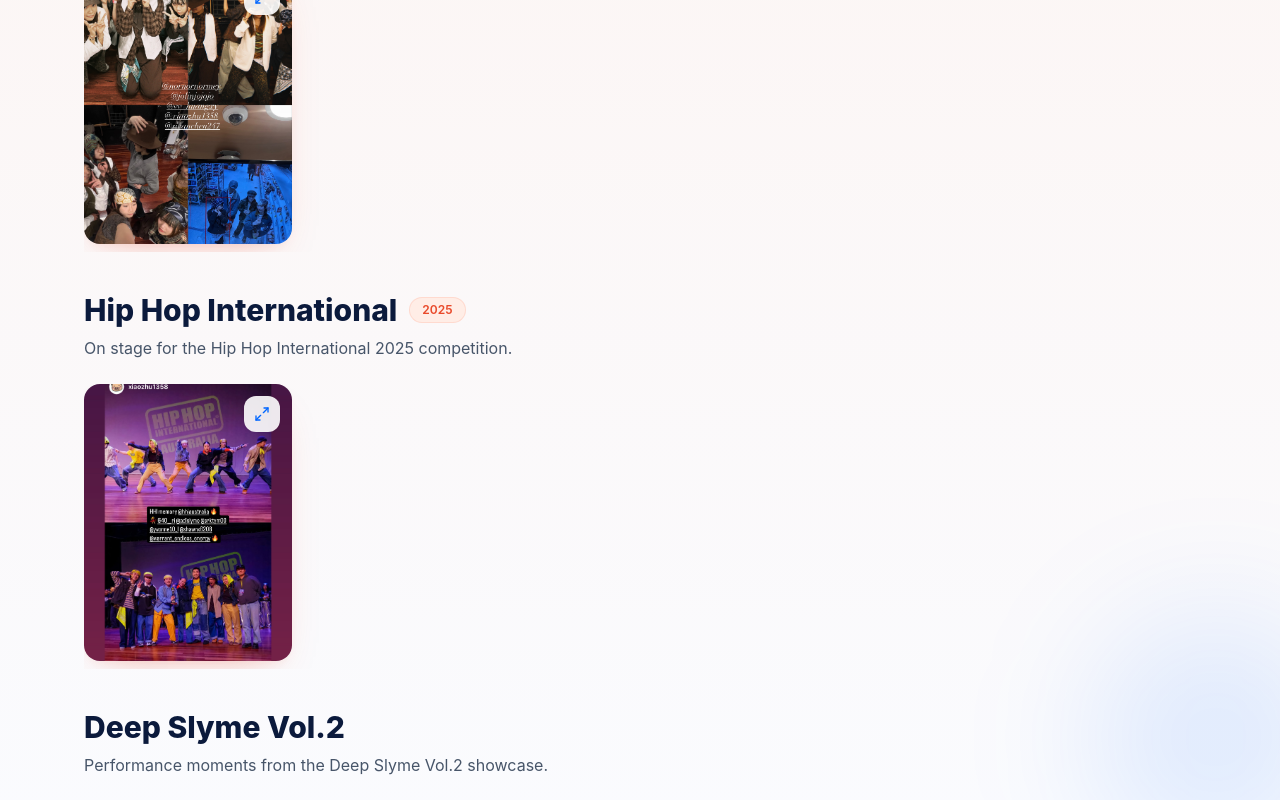
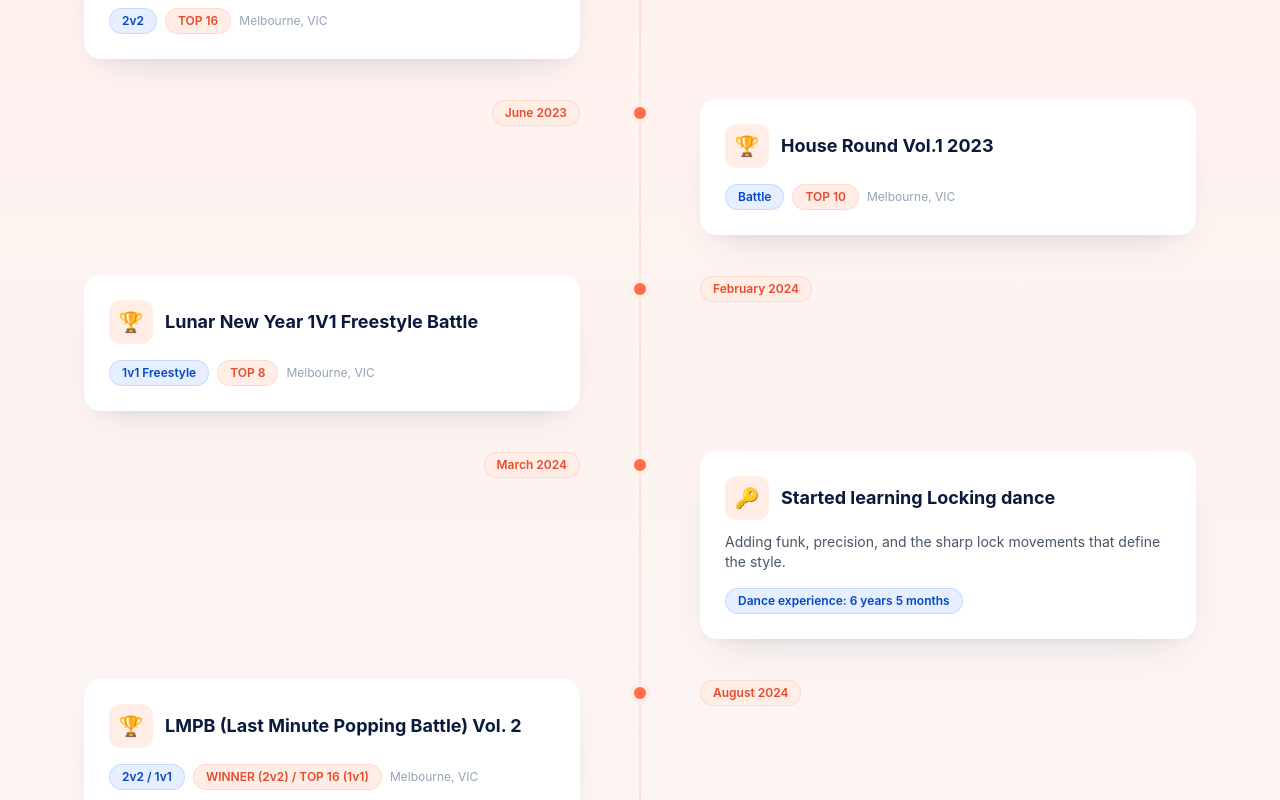
Before and after one commit to warranttsai/portfolio-software-engineer, a React (Vite) app: page / in a window 1280 px wide. Shown: the part 6900-7700 px from the top of the page. Built offline with nearby package versions, Linux system fonts and the light colour scheme.

Commit message:
feat: update the dance journey timeline

```diff
--- a/src/App.tsx
+++ b/src/App.tsx
@@ -23,7 +23,6 @@ import { ScrollableGallery } from "@/components/ui/scrollable-gallery";
 import { PreviewImage } from "@/components/ui/preview-image";
 import {
   certifications,
-  danceBirthDate,
   danceIntro,
   danceShowcases,
   danceStartDate,
@@ -115,7 +114,6 @@ function App() {
   }, []);
 
   const danceStart = new Date(danceStartDate);
-  const birthDate = new Date(danceBirthDate);
   const danceExperience = formatDuration(durationBetween(danceStart, now));
 
   return (
@@ -581,7 +579,6 @@ function App() {
               const experience = formatDuration(
                 durationBetween(danceStart, milestoneDate),
               );
-              const age = formatDuration(durationBetween(birthDate, milestoneDate));
               return (
                 <motion.article
                   key={`${milestone.title}-${milestone.date}`}
@@ -618,6 +615,18 @@ function App() {
                         </span>
                         <h3 className="text-lg font-bold">{milestone.title}</h3>
                       </div>
+                      {milestone.kind === "battle" ? (
+                        <div className="mt-4 flex flex-wrap gap-2">
+                          {milestone.category ? <Chip>{milestone.category}</Chip> : null}
+                          {milestone.result ? <Chip coral>{milestone.result}</Chip> : null}
+                          {milestone.location ? (
+                            <span className="inline-flex items-center text-xs text-slate-400">
+                              {milestone.location}
+                            </span>
+                          ) : null}
+                        </div>
+                      ) : (
+                        <>
                           {milestone.description ? (
                             <p className="mt-3 text-sm text-slate-600">
                               {milestone.description}
@@ -625,8 +634,9 @@ function App() {
                           ) : null}
                           <div className="mt-4 flex flex-wrap gap-2">
                             <Chip>Dance experience: {experience}</Chip>
-                        <Chip coral>Age: {age}</Chip>
                           </div>
+                        </>
+                      )}
                     </div>
                   </div>
                 </motion.article>
--- a/src/content/portfolio.ts
+++ b/src/content/portfolio.ts
@@ -296,15 +296,11 @@ export type DanceMilestone = {
   title: string;
   description?: string;
   current?: boolean;
-};
-
-export type DanceBattle = {
-  year: number;
-  month: string;
-  title: string;
-  category: string;
-  result: string;
-  location: string;
+  /** "battle" entries render with category/result/location instead of a description. */
+  kind?: "milestone" | "battle";
+  category?: string;
+  result?: string;
+  location?: string;
 };
 
 // Anchor dates that drive every dynamic duration on the page.
@@ -334,11 +330,121 @@ export const danceTimeline: DanceMilestone[] = [
     description: "New city, new scenes. Exposed to House dance, Hip-hop dance, and styles beyond what I knew.",
   },
   {
+    date: "2022-01-01",
+    label: "2022",
+    emoji: "🏆",
+    title: "Popping Nation VIC 2022 (Team LUGIA)",
+    kind: "battle",
+    category: "Team Battle",
+    result: "RUNNER-UP",
+    location: "Melbourne, VIC",
+  },
+  {
+    date: "2022-01-02",
+    label: "2022",
+    emoji: "🏆",
+    title: "Real Funk Vol.1",
+    kind: "battle",
+    category: "1v1",
+    result: "TOP 16",
+    location: "Melbourne, VIC",
+  },
+  {
+    date: "2022-01-03",
+    label: "2022",
+    emoji: "🏆",
+    title: "Real Funk Vol.1.5",
+    kind: "battle",
+    category: "2v2",
+    result: "TOP 8",
+    location: "Melbourne, VIC",
+  },
+  {
+    date: "2022-01-04",
+    label: "2022",
+    emoji: "🏆",
+    title: "Uni Session",
+    kind: "battle",
+    category: "2v2",
+    result: "TOP 16",
+    location: "Melbourne, VIC",
+  },
+  {
+    date: "2023-06-01",
+    label: "June 2023",
+    emoji: "🏆",
+    title: "House Round Vol.1 2023",
+    kind: "battle",
+    category: "Battle",
+    result: "TOP 10",
+    location: "Melbourne, VIC",
+  },
+  {
+    date: "2024-02-01",
+    label: "February 2024",
+    emoji: "🏆",
+    title: "Lunar New Year 1V1 Freestyle Battle",
+    kind: "battle",
+    category: "1v1 Freestyle",
+    result: "TOP 8",
+    location: "Melbourne, VIC",
+  },
+  {
     date: "2024-03-01",
     label: "March 2024",
     emoji: "🔑",
     title: "Started learning Locking dance",
     description: "Adding funk, precision, and the sharp lock movements that define the style.",
+  },
+  {
+    date: "2024-08-01",
+    label: "August 2024",
+    emoji: "🏆",
+    title: "LMPB (Last Minute Popping Battle) Vol. 2",
+    kind: "battle",
+    category: "2v2 / 1v1",
+    result: "WINNER (2v2) / TOP 16 (1v1)",
+    location: "Melbourne, VIC",
+  },
+  {
+    date: "2025-03-01",
+    label: "March 2025",
+    emoji: "🏆",
+    title: "Bounce Back Vol. 2",
+    kind: "battle",
+    category: "Battle",
+    result: "TOP 16",
+    location: "Melbourne, VIC",
+  },
+  {
+    date: "2025-04-01",
+    label: "April 2025",
+    emoji: "🥇",
+    title: "HHI VIC",
+    kind: "battle",
+    category: "Hip Hop International",
+    result: "Gold Medalist",
+    location: "Melbourne, VIC",
+  },
+  {
+    date: "2025-06-01",
+    label: "June 2025",
+    emoji: "🏆",
+    title: "Funk Station Vol. 4",
+    kind: "battle",
+    category: "Battle",
+    result: "TOP 16",
+    location: "Melbourne, VIC",
+  },
+  {
+    date: "2026-05-01",
+    label: "May 2026",
+    emoji: "🏆",
+    title: "BTTB Vol. 4 (7 to Smoke)",
+    kind: "battle",
+    category: "1v1 Battle",
+    result: "TOP 7",
+    location: "Melbourne, VIC",
   },
   {
     date: danceStartDate,
@@ -347,97 +453,6 @@ export const danceTimeline: DanceMilestone[] = [
     title: "Still dancing, still growing",
     description: "Chasing cleaner grooves, bigger stages, and fresh challenges across styles.",
     current: true,
-  },
-];
-
-export const danceBattles: DanceBattle[] = [
-  {
-    year: 2026,
-    month: "May",
-    title: "BTTB Vol. 4",
-    category: "1v1 Battle",
-    result: "TOP 7",
-    location: "Melbourne, VIC",
-  },
-  {
-    year: 2025,
-    month: "March",
-    title: "Bounce Back Vol. 2",
-    category: "Battle",
-    result: "TOP 16",
-    location: "Melbourne, VIC",
-  },
-  {
-    year: 2025,
-    month: "April",
-    title: "HHI VIC",
-    category: "Hip Hop International",
-    result: "Gold Medalist",
-    location: "Melbourne, VIC",
-  },
-  {
-    year: 2025,
-    month: "June",
-    title: "Funk Station Vol. 4",
-    category: "Battle",
-    result: "TOP 16",
-    location: "Melbourne, VIC",
-  },
-  {
-    year: 2024,
-    month: "February",
-    title: "Lunar New Year 1V1 Freestyle Battle",
-    category: "1v1 Freestyle",
-    result: "TOP 8",
-    location: "Melbourne, VIC",
-  },
-  {
-    year: 2024,
-    month: "August",
-    title: "LMPB (Last Minute Popping Battle) Vol. 2",
-    category: "2v2 / 1v1",
-    result: "WINNER (2v2) / TOP 16 (1v1)",
-    location: "Melbourne, VIC",
-  },
-  {
-    year: 2023,
-    month: "June",
-    title: "House Round Vol.1 2023",
-    category: "Battle",
-    result: "TOP 10",
-    location: "Melbourne, VIC",
-  },
-  {
-    year: 2022,
-    month: "June",
-    title: "Popping Nation VIC 2022",
-    category: "Team Battle",
-    result: "RUNNER-UP",
-    location: "Melbourne, VIC",
-  },
-  {
-    year: 2022,
-    month: "August",
-    title: "Real Funk Vol.1",
-    category: "1v1",
-    result: "TOP 16",
-    location: "Melbourne, VIC",
-  },
-  {
-    year: 2022,
-    month: "August",
-    title: "Real Funk Vol.1.5",
-    category: "2v2",
-    result: "TOP 8",
-    location: "Melbourne, VIC",
-  },
-  {
-    year: 2022,
-    month: "December",
-    title: "Uni Session",
-    category: "2v2",
-    result: "TOP 16",
-    location: "Melbourne, VIC",
   },
 ];
 
```
Lines whose indentation alone changed are shown as unchanged.
